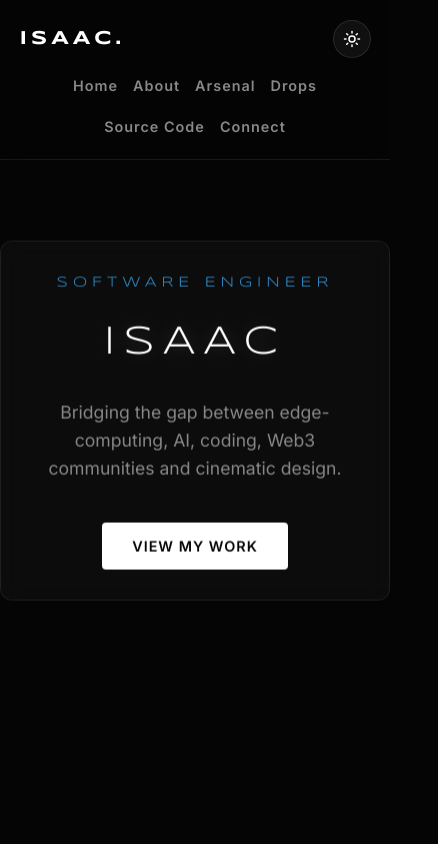
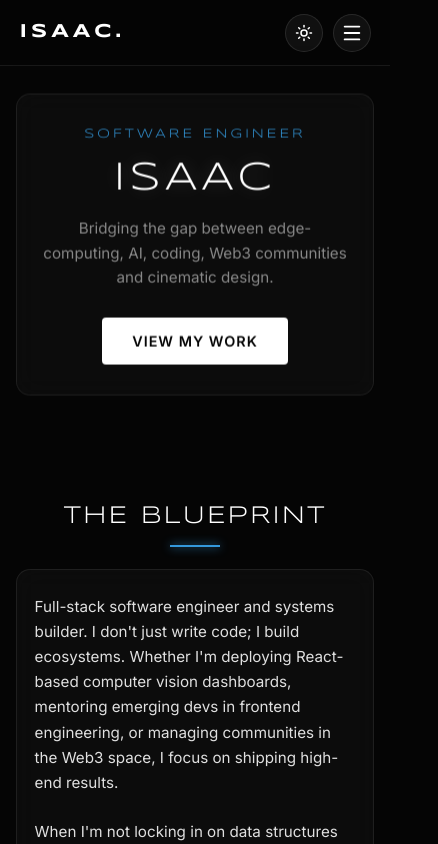
Before and after one commit to Izyck006/port, a React (Vite) app: page / in a window 390 px wide. Shown: the top 844 px of the page, 438 px wide, since content can reach past the window. Built offline with nearby package versions, Linux system fonts and the light colour scheme; no server answers.

Commit message:
adjusted the mobile view

```diff
--- a/src/App.css
+++ b/src/App.css
@@ -1,9 +1,13 @@
 .app-container {
   min-height: 100vh;
+  min-height: 100dvh;
   position: relative;
   background-color: var(--bg-dark);
   color: var(--text-main);
   transition: background-color 0.4s ease, color 0.4s ease;
+  overflow-x: hidden;
+  width: 100%;
+  max-width: 100vw;
 }
 
 nav {
@@ -11,7 +15,7 @@ nav {
   width: 100%;
   top: 0;
   z-index: 1000;
-  padding: 1.25rem 0;
+  padding: 1.1rem 0;
   transition: background-color 0.4s ease, border-color 0.4s ease;
 }
 
@@ -28,6 +32,13 @@ nav {
   display: flex;
   align-items: center;
   gap: 15px;
+}
+
+.logo-link {
+  text-decoration: none;
+  color: inherit;
+  display: inline-flex;
+  align-items: center;
 }
 
 .logo {
@@ -85,12 +96,44 @@ nav {
   display: none;
 }
 
+.nav-mobile-controls {
+  display: none;
+}
+
+.mobile-menu-btn {
+  display: none;
+  background: var(--tag-bg);
+  border: 1px solid var(--tag-border);
+  color: var(--heading-color);
+  width: 38px;
+  height: 38px;
+  border-radius: 50%;
+  align-items: center;
+  justify-content: center;
+  cursor: pointer;
+  transition: all 0.25s ease;
+  flex-shrink: 0;
+}
+
+.mobile-menu-btn:hover {
+  background: var(--btn-secondary-hover);
+  border-color: var(--accent-blue);
+  color: var(--accent-blue);
+}
+
+.mobile-nav-drawer {
+  display: none;
+}
+
 header {
-  height: 100vh;
+  min-height: 100vh;
+  min-height: 100dvh;
   display: flex;
   justify-content: center;
   align-items: center;
   text-align: center;
+  padding: 120px 5% 60px;
+  position: relative;
 }
 
 .hero-content {
@@ -580,9 +623,17 @@ footer p {
 }
 
 @media (max-width: 768px) {
+  nav {
+    padding: 0.85rem 0;
+  }
+
+  nav.menu-open {
+    background: var(--glass-bg);
+    box-shadow: 0 10px 30px rgba(0, 0, 0, 0.35);
+  }
+
   .nav-content {
-    flex-direction: column;
-    gap: 15px;
+    padding: 0 5%;
   }
 
   .nav-brand {
@@ -590,41 +641,354 @@ footer p {
     justify-content: space-between;
   }
 
+  .desktop-links,
+  .desktop-toggle {
+    display: none;
+  }
+
+  .nav-mobile-controls {
+    display: flex;
+    align-items: center;
+    gap: 10px;
+  }
+
   .mobile-toggle {
     display: flex;
   }
 
-  .desktop-toggle {
-    display: none;
-  }
-
-  .nav-links {
-    flex-wrap: wrap;
+  .mobile-menu-btn {
+    display: flex;
+  }
+
+  .mobile-nav-drawer {
+    display: block;
+    width: 100%;
+    overflow: hidden;
+    border-top: 1px solid var(--card-border);
+    margin-top: 0.85rem;
+    padding: 16px 5% 20px;
+    background: var(--glass-bg);
+    backdrop-filter: blur(20px);
+    -webkit-backdrop-filter: blur(20px);
+  }
+
+  .mobile-nav-list {
+    list-style: none;
+    display: flex;
+    flex-direction: column;
+    gap: 6px;
+    padding: 0;
+    margin: 0;
+  }
+
+  .mobile-nav-item {
+    display: flex;
+    align-items: center;
+    gap: 14px;
+    padding: 12px 14px;
+    border-radius: 10px;
+    color: var(--text-main);
+    text-decoration: none;
+    font-size: 0.95rem;
+    font-weight: 600;
+    letter-spacing: 0.5px;
+    transition: all 0.2s ease;
+    background: transparent;
+  }
+
+  .mobile-nav-item:hover,
+  .mobile-nav-item:active {
+    background: var(--tag-bg);
+    color: var(--accent-blue);
+  }
+
+  .mobile-nav-icon {
+    display: flex;
+    align-items: center;
     justify-content: center;
-    gap: 15px;
+    color: var(--accent-blue);
+    width: 22px;
+    flex-shrink: 0;
+  }
+
+  .mobile-drawer-footer {
+    margin-top: 14px;
+    padding-top: 14px;
+    border-top: 1px solid var(--card-border);
+  }
+
+  .mobile-drawer-cta {
+    width: 100%;
+    padding: 12px;
+  }
+
+  header {
+    min-height: auto;
+    padding: 95px 4% 40px;
+  }
+
+  .hero-content {
+    padding: 30px 18px;
+    width: 100%;
+    border-radius: 14px;
+  }
+
+  .subtitle {
+    font-size: 0.8rem;
+    letter-spacing: 3px;
+    margin-bottom: 0.75rem;
   }
 
   header h1 {
     font-size: 2.5rem;
-    letter-spacing: 8px;
-  }
-
-  .hero-content {
-    padding: 30px 20px;
+    letter-spacing: 4px;
+    line-height: 1.1;
+    margin-bottom: 1rem;
+    word-break: break-word;
+  }
+
+  .description {
+    font-size: 0.95rem;
+    line-height: 1.6;
+    margin-bottom: 1.75rem;
+    padding: 0 4px;
+  }
+
+  .about-text {
+    padding: 24px 18px;
+    border-radius: 14px;
+  }
+
+  .about-text p {
+    font-size: 0.95rem;
+    line-height: 1.65;
+    text-align: left;
+  }
+
+  .skills-container {
+    gap: 16px;
+  }
+
+  .skill-card {
+    width: 100%;
+    max-width: 100%;
+    padding: 24px 16px;
+  }
+
+  .sub-section-title {
+    font-size: 1.25rem;
+    letter-spacing: 1.5px;
+    margin-bottom: 25px;
+  }
+
+  .project-grid {
+    grid-template-columns: 1fr;
+    gap: 18px;
+  }
+
+  .project-info {
+    padding: 20px 16px;
+  }
+
+  .project-card-header h3 {
+    font-size: 1.05rem;
+  }
+
+  .repo-desc {
+    font-size: 0.9rem;
+    margin-bottom: 16px;
+  }
+
+  .repo-meta {
+    margin-bottom: 16px;
+    flex-wrap: wrap;
+    gap: 8px;
+  }
+
+  .mt-50 {
+    margin-top: 40px;
+  }
+
+  .skyline-wrapper {
+    padding: 16px 12px;
+    border-radius: 14px;
+    overflow-x: auto;
+    -webkit-overflow-scrolling: touch;
   }
 
   .glow-orb {
-    width: 250px;
-    height: 250px;
+    width: 200px;
+    height: 200px;
+    opacity: 0.5;
+  }
+
+  .source-main-title {
+    font-size: 1.45rem;
+    letter-spacing: 1px;
+    line-height: 1.25;
+  }
+
+  .source-title-row {
+    flex-direction: column;
+    align-items: stretch;
+    gap: 14px;
+  }
+
+  .title-with-pill {
+    width: 100%;
+    justify-content: space-between;
+    align-items: center;
+  }
+
+  .total-count-pill {
+    font-size: 0.78rem;
+    padding: 4px 10px;
+    white-space: nowrap;
+  }
+
+  .search-bar-wrap {
+    width: 100%;
+    max-width: 100%;
+  }
+
+  .source-search-input {
+    font-size: 0.92rem;
+    padding: 10px 16px 10px 42px;
+  }
+
+  .source-grid-container {
+    grid-template-columns: 1fr;
+    gap: 18px;
+  }
+
+  .source-folder-card {
+    width: 100%;
+    max-width: 100%;
+  }
+
+  .folder-card-body {
+    padding: 20px 16px;
+  }
+
+  .file-zip-name {
+    font-size: 0.88rem;
+    word-break: break-all;
+  }
+
+  .folder-item-title {
+    font-size: 1.1rem;
+    line-height: 1.35;
+  }
+
+  .folder-item-desc {
+    font-size: 0.88rem;
+    line-height: 1.5;
+  }
+
+  .support-work-card {
+    padding: 20px 16px;
+    border-radius: 14px;
+  }
+
+  .support-work-content {
+    flex-direction: column;
+    align-items: stretch;
+    gap: 16px;
+  }
+
+  .support-text-meta {
+    max-width: 100%;
+  }
+
+  .support-chips-row {
+    display: grid;
+    grid-template-columns: repeat(2, 1fr);
+    gap: 8px;
+    width: 100%;
+  }
+
+  .support-chip-btn {
+    width: 100%;
+    text-align: center;
+    padding: 10px 8px;
+    font-size: 0.88rem;
+  }
+
+  .support-chip-btn.other-chip {
+    grid-column: 1 / -1;
   }
 
   .contact-layout {
     flex-direction: column;
+    gap: 20px;
+  }
+
+  .contact-details {
+    width: 100%;
+  }
+
+  .contact-box {
+    padding: 18px 16px;
+    gap: 14px;
+    border-radius: 12px;
+  }
+
+  .contact-box p {
+    word-break: break-all;
+    overflow-wrap: anywhere;
+    font-size: 0.9rem;
   }
 
   .contact-form-container {
     width: 100%;
-    padding: 30px 20px;
+    padding: 24px 18px;
+    border-radius: 14px;
+  }
+
+  .contact-form-container h3 {
+    font-size: 1.25rem;
+    margin-bottom: 18px;
+  }
+
+  .form-group input,
+  .form-group textarea {
+    padding: 12px 14px;
+    font-size: 0.95rem;
+  }
+
+  .checkout-modal-backdrop {
+    padding: 12px;
+  }
+
+  .checkout-modal-card {
+    padding: 20px 16px;
+    border-radius: 16px;
+  }
+
+  .modal-header-row {
+    margin-bottom: 16px;
+    gap: 10px;
+  }
+
+  .modal-icon-badge {
+    width: 40px;
+    height: 40px;
+  }
+
+  .modal-item-title {
+    font-size: 1rem;
+  }
+
+  .modal-price-badge {
+    font-size: 1.15rem;
+  }
+
+  footer {
+    padding: 30px 16px;
+  }
+
+  footer p {
+    font-size: 0.75rem;
   }
 }
 
@@ -983,6 +1347,7 @@ footer p {
   align-items: center;
   justify-content: center;
   padding: 20px;
+  overflow-y: auto;
 }
 
 .checkout-modal-card {
@@ -994,6 +1359,10 @@ footer p {
   position: relative;
   background: var(--card-bg);
   border: 1px solid var(--card-border);
+  max-height: 90vh;
+  max-height: 90dvh;
+  overflow-y: auto;
+  margin: auto;
 }
 
 .modal-header-row {
@@ -1322,27 +1691,3 @@ footer p {
   color: var(--heading-color);
   border-color: var(--accent-blue);
 }
-
-@media (max-width: 768px) {
-  .source-title-row {
-    flex-direction: column;
-    align-items: flex-start;
-  }
-
-  .search-bar-wrap {
-    width: 100%;
-  }
-
-  .source-grid-container {
-    grid-template-columns: 1fr;
-  }
-
-  .support-work-content {
-    flex-direction: column;
-    align-items: flex-start;
-  }
-
-  .checkout-modal-card {
-    padding: 24px 20px;
-  }
-}
--- a/src/App.tsx
+++ b/src/App.tsx
@@ -1,5 +1,5 @@
 import React, { useState, useEffect } from 'react';
-import { ExternalLink, Code, Mail, Terminal, Palette, Shield, Database, Smartphone, Send, Sun, Moon, Bot, Gamepad2, Cpu, Zap } from 'lucide-react';
+import { ExternalLink, Code, Mail, Terminal, Palette, Shield, Database, Smartphone, Send, Sun, Moon, Bot, Gamepad2, Cpu, Zap, Menu, X, Home, User, Layers, Code2 } from 'lucide-react';
 import { motion, AnimatePresence } from 'framer-motion';
 import ContributionSkyline from './components/ui/contribution-skyline';
 import { SourceCodeSection } from './components/source-code/SourceCodeSection';
@@ -100,6 +100,22 @@ function App() {
     const saved = localStorage.getItem('theme');
     return (saved === 'light' || saved === 'dark') ? saved : 'dark';
   });
+
+  const [mobileMenuOpen, setMobileMenuOpen] = useState(false);
+
+  useEffect(() => {
+    const handleResize = () => {
+      if (window.innerWidth > 768) {
+        setMobileMenuOpen(false);
+      }
+    };
+    window.addEventListener('resize', handleResize);
+    return () => window.removeEventListener('resize', handleResize);
+  }, []);
+
+  const handleNavClick = () => {
+    setMobileMenuOpen(false);
+  };
 
   useEffect(() => {
     const root = document.documentElement;
@@ -232,10 +248,14 @@ function App() {
       <div className="glow-orb purple"></div>
       <div className="glow-orb gold"></div>
 
-      <nav className="glass-nav">
+      <nav className={`glass-nav ${mobileMenuOpen ? 'menu-open' : ''}`}>
         <div className="nav-content">
           <div className="nav-brand">
-            <div className="logo">ISAAC.</div>
+            <a href="#home" className="logo-link" onClick={handleNavClick}>
+              <span className="logo">ISAAC.</span>
+            </a>
+
+            <div className="nav-mobile-controls">
               <button
                 id="theme-toggle-mobile"
                 type="button"
@@ -246,8 +266,21 @@ function App() {
               >
                 {theme === 'dark' ? <Sun size={18} /> : <Moon size={18} />}
               </button>
+
+              <button
+                id="mobile-menu-toggle"
+                type="button"
+                onClick={() => setMobileMenuOpen(!mobileMenuOpen)}
+                className="mobile-menu-btn"
+                aria-label={mobileMenuOpen ? 'Close Menu' : 'Open Menu'}
+                aria-expanded={mobileMenuOpen}
+              >
+                {mobileMenuOpen ? <X size={22} /> : <Menu size={22} />}
+              </button>
             </div>
-          <ul className="nav-links">
+          </div>
+
+          <ul className="nav-links desktop-links">
             <li><a href="#home">Home</a></li>
             <li><a href="#about">About</a></li>
             <li><a href="#skills">Arsenal</a></li>
@@ -255,6 +288,7 @@ function App() {
             <li><a href="#source-code">Source Code</a></li>
             <li><a href="#contact">Connect</a></li>
           </ul>
+
           <button
             id="theme-toggle"
             type="button"
@@ -266,6 +300,63 @@ function App() {
             {theme === 'dark' ? <Sun size={18} /> : <Moon size={18} />}
           </button>
         </div>
+
+        {/* Mobile Navigation Dropdown Drawer */}
+        <AnimatePresence>
+          {mobileMenuOpen && (
+            <motion.div
+              className="mobile-nav-drawer glass"
+              initial={{ opacity: 0, height: 0 }}
+              animate={{ opacity: 1, height: 'auto' }}
+              exit={{ opacity: 0, height: 0 }}
+              transition={{ duration: 0.28, ease: [0.16, 1, 0.3, 1] }}
+            >
+              <ul className="mobile-nav-list">
+                <li>
+                  <a href="#home" onClick={handleNavClick} className="mobile-nav-item">
+                    <span className="mobile-nav-icon"><Home size={18} /></span>
+                    <span>Home</span>
+                  </a>
+                </li>
+                <li>
+                  <a href="#about" onClick={handleNavClick} className="mobile-nav-item">
+                    <span className="mobile-nav-icon"><User size={18} /></span>
+                    <span>About</span>
+                  </a>
+                </li>
+                <li>
+                  <a href="#skills" onClick={handleNavClick} className="mobile-nav-item">
+                    <span className="mobile-nav-icon"><Cpu size={18} /></span>
+                    <span>Arsenal</span>
+                  </a>
+                </li>
+                <li>
+                  <a href="#projects" onClick={handleNavClick} className="mobile-nav-item">
+                    <span className="mobile-nav-icon"><Layers size={18} /></span>
+                    <span>Drops</span>
+                  </a>
+                </li>
+                <li>
+                  <a href="#source-code" onClick={handleNavClick} className="mobile-nav-item">
+                    <span className="mobile-nav-icon"><Code2 size={18} /></span>
+                    <span>Source Code</span>
+                  </a>
+                </li>
+                <li>
+                  <a href="#contact" onClick={handleNavClick} className="mobile-nav-item">
+                    <span className="mobile-nav-icon"><Send size={18} /></span>
+                    <span>Connect</span>
+                  </a>
+                </li>
+              </ul>
+              <div className="mobile-drawer-footer">
+                <a href="#projects" onClick={handleNavClick} className="btn primary mobile-drawer-cta">
+                  View My Work
+                </a>
+              </div>
+            </motion.div>
+          )}
+        </AnimatePresence>
       </nav>
 
       <header id="home" className="relative z-10">
@@ -291,7 +382,7 @@ function App() {
           className="section-title"
           initial="hidden"
           whileInView="visible"
-          viewport={{ once: true, amount: 0.8 }}
+          viewport={{ once: true, amount: 0.15 }}
           variants={fadeUp}
         >
           The Blueprint
@@ -301,7 +392,7 @@ function App() {
             className="about-text glass"
             initial="hidden"
             whileInView="visible"
-            viewport={{ once: true, amount: 0.8 }}
+            viewport={{ once: true, amount: 0.15 }}
             variants={fadeUp}
           >
             <p>
@@ -321,7 +412,7 @@ function App() {
           className="section-title"
           initial="hidden"
           whileInView="visible"
-          viewport={{ once: true, amount: 0.8 }}
+          viewport={{ once: true, amount: 0.15 }}
           variants={fadeUp}
         >
           The Arsenal
@@ -401,7 +492,7 @@ function App() {
           className="section-title"
           initial="hidden"
           whileInView="visible"
-          viewport={{ once: true, amount: 0.8 }}
+          viewport={{ once: true, amount: 0.15 }}
           variants={fadeUp}
         >
           Recent Drops
@@ -481,7 +572,7 @@ function App() {
           className="section-title"
           initial="hidden"
           whileInView="visible"
-          viewport={{ once: true, amount: 0.8 }}
+          viewport={{ once: true, amount: 0.15 }}
           variants={fadeUp}
         >
           Let's Build
--- a/src/components/source-code/SourceCodeSection.tsx
+++ b/src/components/source-code/SourceCodeSection.tsx
@@ -61,7 +61,7 @@ export const SourceCodeSection: React.FC = () => {
         className="section-header-wrap"
         initial="hidden"
         whileInView="visible"
-        viewport={{ once: true, amount: 0.6 }}
+        viewport={{ once: true, amount: 0.15 }}
         variants={fadeUp}
       >
         <div className="source-title-row">
--- a/src/index.css
+++ b/src/index.css
@@ -99,21 +99,26 @@
   box-sizing: border-box;
 }
 
+html {
+  scroll-behavior: smooth;
+  scroll-padding-top: 80px;
+  overflow-x: hidden;
+  max-width: 100vw;
+}
+
 body {
   background-color: var(--bg-dark);
   color: var(--text-main);
   font-family: 'Inter', sans-serif;
   line-height: 1.6;
   overflow-x: hidden;
+  max-width: 100vw;
+  width: 100%;
 }
 
 h1, h2, h3, .logo, .subtitle {
   font-family: 'Syncopate', sans-serif;
   text-transform: uppercase;
-}
-
-html {
-  scroll-behavior: smooth;
 }
 
 .section-title {
@@ -140,6 +145,26 @@ html {
 
 section {
   padding: 100px 5% 60px;
+  scroll-margin-top: 80px;
+  width: 100%;
+  max-width: 100%;
+}
+
+@media (max-width: 768px) {
+  html {
+    scroll-padding-top: 70px;
+  }
+
+  section {
+    padding: 60px 4% 35px;
+    scroll-margin-top: 70px;
+  }
+
+  .section-title {
+    font-size: 1.55rem;
+    letter-spacing: 2px;
+    margin-bottom: 2rem;
+  }
 }
 
 .glass {
```
Also changed, not shown: src/components/ui/contribution-skyline.tsx (+7 -3 lines). Lines whose indentation alone changed are shown as unchanged.
